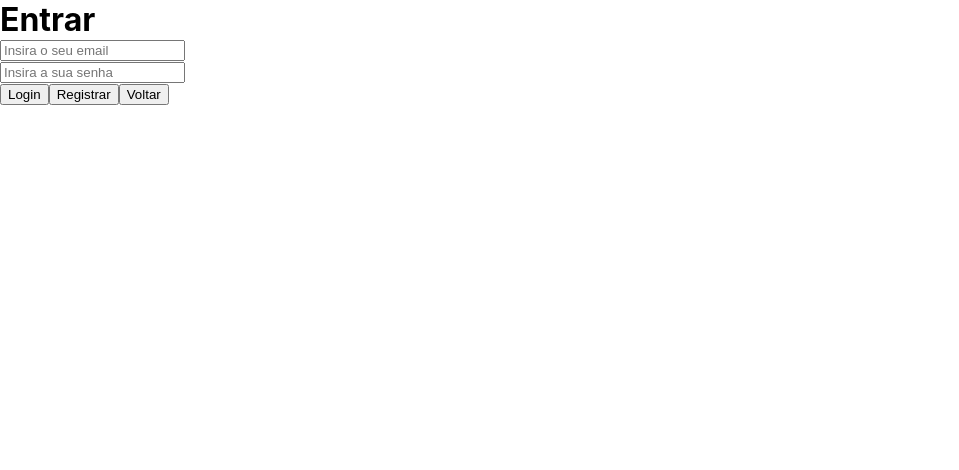
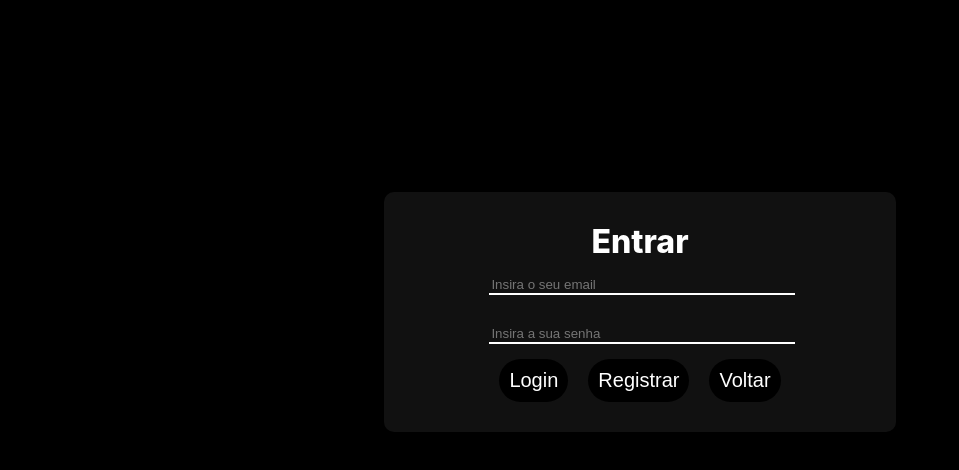
Before and after one commit to VictorGCOSTA/HBORC-MAX, a React (Create React App) app: page /login in a window 1280 px wide. Shown: the top 470 px of the page, without its empty margins (0-959 px from the left). Built offline with nearby package versions, Linux system fonts and the light colour scheme.

Commit message:
alterações no css

```diff
--- a/src/components/Banner.css
+++ b/src/components/Banner.css
@@ -12,12 +12,22 @@
 }
 
 .banner-title{
+
+    display: flex;
     font-size: 3rem;
     font-weight: 800;
     padding-bottom: 0.3rem;
 }
+.banner-overview{
+
+    display: flex;
+    max-width: 90%;
+    text-align: justify;
+    margin-bottom: 10px;
+}
 
 .banner-btn{
+    display: flex;
     cursor: pointer;
     color: white;
     outline: none;
@@ -30,6 +40,7 @@
     padding-top: 0.5rem;
     background-color: rgba(51, 51, 51, 0.5);
     padding-bottom: 0.5rem;
+    bottom: 10px;
 }
 .banner-btn:hover{
     color: #000;
--- a/src/components/Banner.js
+++ b/src/components/Banner.js
@@ -26,7 +26,7 @@ function Banner(){
                 <h1 className="banner-title">
                     {movie.title || movie.name || movie.original_name}
                 </h1>
-                <div>
+                <div className="banner-overview">
                     {movie.overview}
                 </div>
                 <div className="btn-container">
--- a/src/components/Linha.css
+++ b/src/components/Linha.css
@@ -18,6 +18,9 @@
     margin-bottom: 5px;
     margin-left: 10px;
     transition: transform 450ms;
+    padding-bottom: 230px;
+    border-style: none;
+    background: none;
 }
 
 .imagemFilme-large{
@@ -26,6 +29,9 @@
     margin-bottom: 5px;
     margin-left: 10px;
     transition: transform 450ms;
+    padding-bottom: 300px;
+    border-style: none;
+    background: none;
 }
 
 .imagemFilme:hover{
@@ -37,7 +43,13 @@
 }
 
 .title{
+    position: relative;
+    display: flex;
     color: white;
+    max-width: 500px;
+    width: 100%;
+    top: 10px;
+    left: 20px;
 }
 .infoFilmes{
     position: relative;
--- a/src/components/Linha.js
+++ b/src/components/Linha.js
@@ -1,6 +1,8 @@
 import React, { useEffect, useState } from "react";
 import{ getMovies } from "../api";
+import { useNavigate } from "react-router-dom";
 import './Linha.css';
+
 
 function Linha({path, title}){
     const [filmes, setFilmes] = useState([])
@@ -16,6 +18,11 @@ function Linha({path, title}){
     useEffect(() => {
         fetchFilmes(path)
     },[path])
+    let navegar = useNavigate();
+    const changeRoute = () => {
+        let path = `/movies`;
+        navegar(path);
+    }
 
     return(
         <div className="linhaFilmesLista">
@@ -25,13 +32,23 @@ function Linha({path, title}){
                     if (title === 'Em alta'){
                         return(
                             <>
-                                <img className="imagemFilme-large" src={`https://image.tmdb.org/t/p/w300${c.poster_path}`} alt=""/>
+                                <button className="imagemFilme-large" onClick={() => {
+                                    changeRoute()
+
+                                }} info={c.id}>
+                                    <img src={`https://image.tmdb.org/t/p/w200${c.poster_path}`} alt=""/>
+                                </button>
                             </>
                         )
                     }else{
                         return(
                             <>
-                            <img className="imagemFilme" src={`https://image.tmdb.org/t/p/w300${c.poster_path}`} alt=""/>
+                            <button className="imagemFilme" onClick={() => {
+                                    changeRoute()
+
+                                }} info={c.id}>
+                                    <img src={`https://image.tmdb.org/t/p/w154${c.poster_path}`} alt=""/>
+                                </button>
                             </>
                         )
                     }
--- a/src/pages/Login.js
+++ b/src/pages/Login.js
@@ -1,6 +1,7 @@
 import React from "react";
 import { useState } from "react";
 import { useNavigate } from "react-router-dom";
+import './Login_Register.css';
 
 const Login = () => {
 
@@ -19,10 +20,11 @@ const Login = () => {
     }
     return(
         <div>
-            <div>
-                <h1>Entrar</h1>
+            <div className="container-login" >
                 <form>
+                    <h1 className="entrar">Entrar</h1>
                     <input
+                        className="input"
                         type="email"
                         placeholder="Insira o seu email"
                         onChange={(e) => {
@@ -35,6 +37,7 @@ const Login = () => {
                     />
                     <br/>
                     <input
+                        className="input"
                         type="password"
                         placeholder="Insira a sua senha"
                         onChange={(e) => {
@@ -45,17 +48,23 @@ const Login = () => {
                         }}
                     />
                     <br/>
-                    <button onClick={() =>{
+                    <button
+                    className="buttonPage"
+                    onClick={() =>{
                         console.log(info)
                     }}>
                         Login
                     </button>
 
-                    <button onClick={(changeRouteRegister)}>
+                    <button
+                    className="buttonPage"
+                    onClick={(changeRouteRegister)}>
                         Registrar
                     </button>
 
-                    <button onClick={(changeRoute)}>
+                    <button
+                    className="buttonPage"
+                    onClick={(changeRoute)}>
                         Voltar
                     </button>
 
--- /dev/null
+++ b/src/pages/Login_Register.css
@@ -0,0 +1,78 @@
+body{
+    background-color: black;
+}
+.buttonPage{
+    position: relative;
+    font-size: 20px;
+    background-color: black;
+    border-radius: 30px;
+    border-style: none;
+    color: white;
+    padding: 10px;
+    margin-inline: 10px;
+}
+.buttonPage:hover{
+    background-color: lightgray;
+    color: black;
+    transition: 0.2s;
+}
+.buttonPage:active{
+    transition: 0.1s;
+    background-color: black;
+    color: white;
+}
+.container-login{
+    position: relative;
+    display: flex;
+    justify-content: center;
+    background-color: #111;
+    padding: 30px;
+    margin-inline: 30%;
+    margin-top: 15%;
+    border-radius: 10px;
+}
+.container-registro{
+    position: relative;
+    display: flex;
+    justify-content: center;
+    background-color: #111;
+    padding: 30px;
+    margin-inline: 27%;
+    margin-top: 13%;
+    border-radius: 10px;
+}
+.input{
+    position: relative;
+    max-width: 400px;
+    width: 100%;
+    margin-bottom: 15px;
+    margin-top: 15px;
+    border-bottom: solid white 2px;
+    background: none;
+    border-top: none;
+    border-left: none;
+    border-right: none;
+    outline-style: none;
+    caret-color: white;
+    color: white;
+}
+.input-registro{
+    position: relative;
+    max-width: 400px;
+    width: 100%;
+    margin-bottom: 15px;
+    margin-top: 15px;
+    border-bottom: solid white 2px;
+    background: none;
+    border-top: none;
+    border-left: none;
+    border-right: none;
+    outline-style: none;
+    caret-color: white;
+    color: white;
+}
+.entrar{
+    text-align: center;
+    color: white;
+    font-weight: 800;
+}
--- a/src/pages/Registro.js
+++ b/src/pages/Registro.js
@@ -1,6 +1,7 @@
 import React from "react";
 import { useState } from "react";
 import { useNavigate } from "react-router-dom";
+import './Login_Register.css';
 
 const Registro = () => {
 
@@ -16,10 +17,12 @@ const Registro = () => {
     }
     return(
         <div>
-            <div>
-                <h1>Registre-se</h1>
+            <div className="container-registro">
+
                 <form>
+                <h1 className="entrar" >Registre-se</h1>
                     <input
+                        className="input-registro"
                         type="email"
                         placeholder="Insira o seu email"
                         onChange={(e) => {
@@ -32,6 +35,7 @@ const Registro = () => {
                     />
                     <br/>
                     <input
+                        className="input-registro"
                         type="password"
                         placeholder="Insira a sua senha"
                         onChange={(e) => {
@@ -43,6 +47,7 @@ const Registro = () => {
                     />
                     <br/>
                     <input
+                        className="input-registro"
                         type="username"
                         placeholder="Insira o seu nome de usuário"
                         onChange={(e) => {
@@ -53,13 +58,14 @@ const Registro = () => {
                         }}
                     />
                     <br/>
-                    <button onClick={() =>{
+                    <button className="buttonPage" onClick={() =>{
                         console.log(infoRegistro)
+
                     }}>
                         Registrar
                     </button>
 
-                    <button onClick={(changeRoute)}>
+                    <button className="buttonPage" onClick={(changeRoute)}>
                         Voltar
                     </button>
 
```
Also changed, not shown: package.json (+16 -0 lines), src/pages/Filme.js (added, +36 -0 lines), 1 other file (tests, documents, lock files or other folders).
